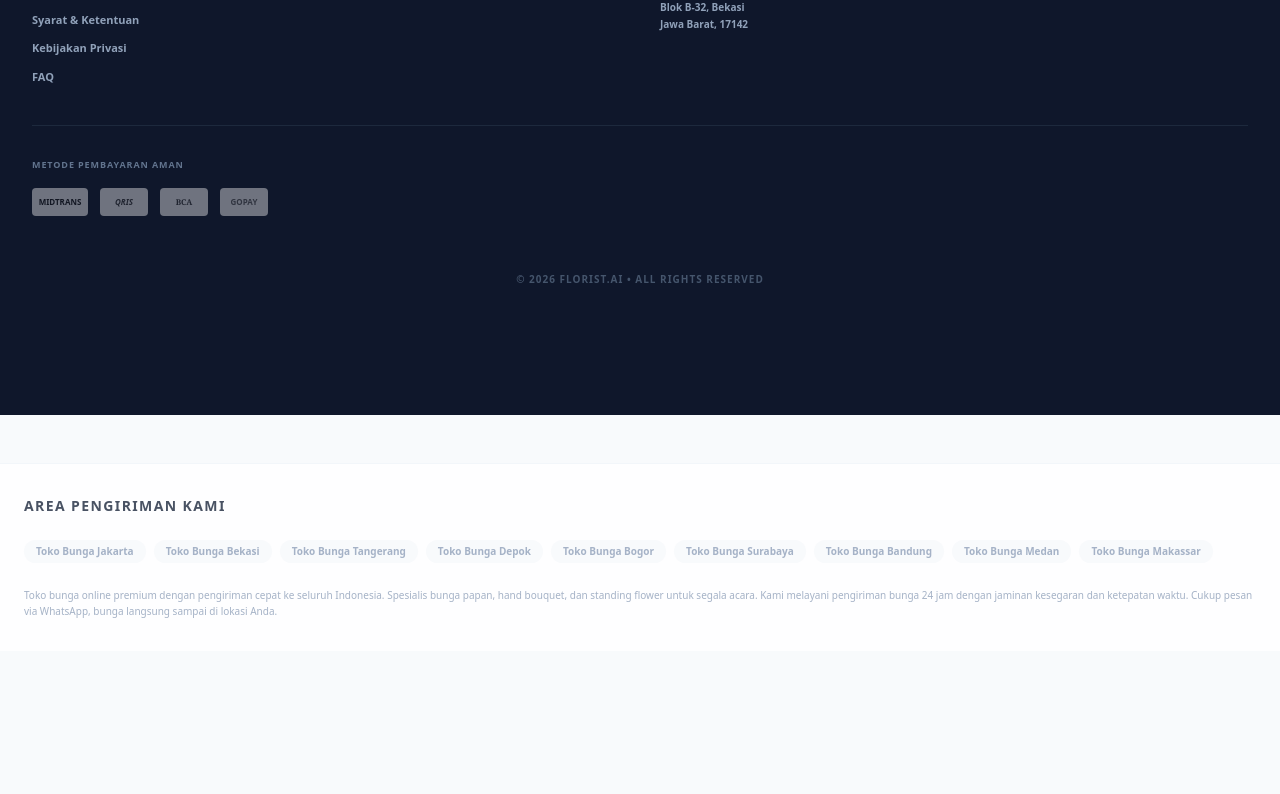
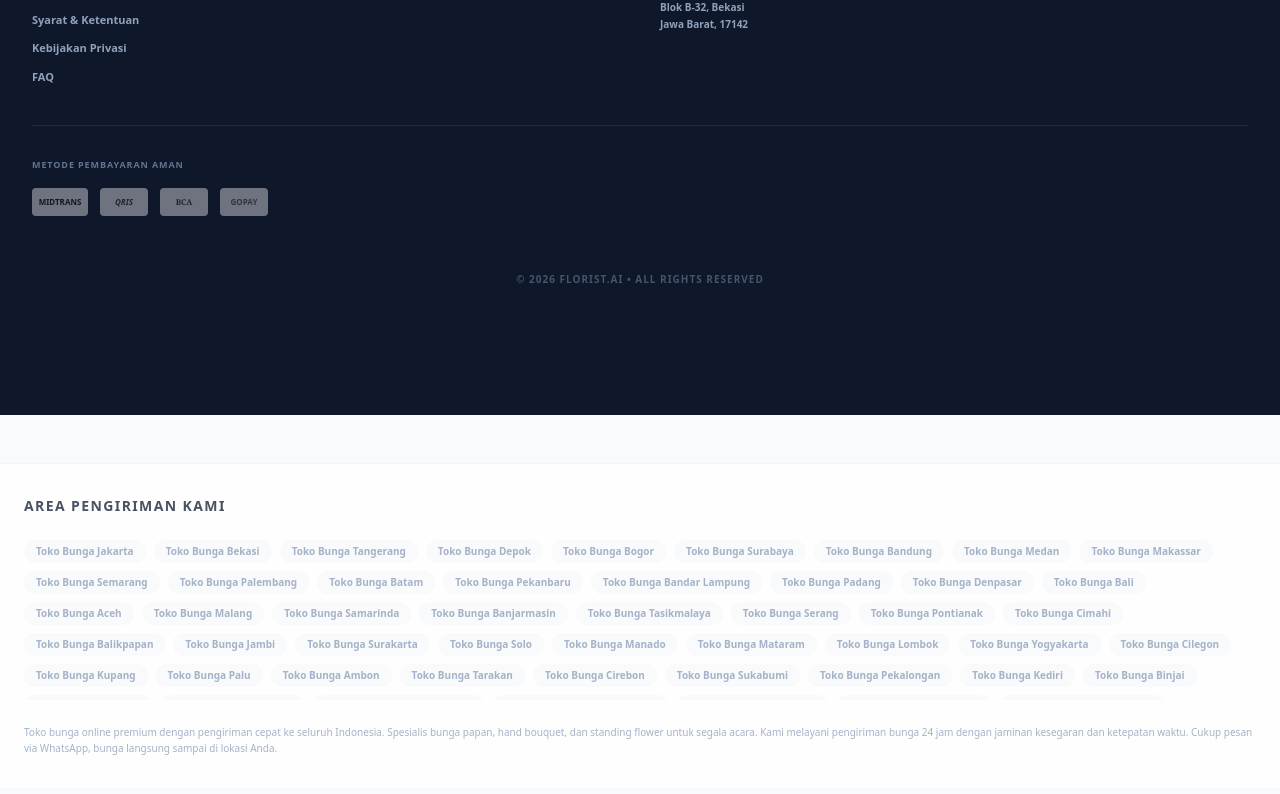
Before and after one commit to pedircodesupport/florist, a React (Vite) app: page / in a window 1280 px wide. Shown: the part 7075-7869 px from the top of the page. Built offline with nearby package versions, Linux system fonts and the light colour scheme.

Commit message:
Expand SEO locations to more Indonesian regions and optimize footer display

```diff
--- a/src/components/Home.jsx
+++ b/src/components/Home.jsx
@@ -686,7 +686,7 @@ const Home = () => {
               Area Pengiriman Kami
             </h2>
           </div>
-          <div className="flex flex-wrap gap-2">
+          <div className="flex flex-wrap gap-2 max-h-40 overflow-y-auto pr-2 custom-scrollbar">
               {SITE_CONFIG.locations.map(loc => (
                 <span key={loc} className="text-[10px] font-bold text-slate-400 bg-slate-50 px-3 py-1 rounded-full text-nowrap">
                   Toko Bunga {loc}
--- a/src/data.jsx
+++ b/src/data.jsx
@@ -16,8 +16,18 @@ export const SITE_CONFIG = {
     title: "Florist.AI: Toko Bunga Online 24 Jam - Kirim Bunga Papan & Bouquet",
     description: "Toko bunga online premium dengan pengiriman cepat ke seluruh Indonesia. Spesialis bunga papan, hand bouquet, dan standing flower untuk segala acara.",
     keywords: "toko bunga online, kirim bunga jakarta, bunga papan ucapan, hand bouquet murah, florist indonesia, bunga mawar.",
-    url: "https://florist-ai.vercel.app", // Alamat demo
-    locations: ["Jakarta", "Bekasi", "Tangerang", "Depok", "Bogor", "Surabaya", "Bandung", "Medan", "Makassar"]
+    url: "https://florist-ai.vercel.app",
+    locations: [
+      "Jakarta", "Bekasi", "Tangerang", "Depok", "Bogor", "Surabaya", "Bandung", "Medan", "Makassar",
+      "Semarang", "Palembang", "Batam", "Pekanbaru", "Bandar Lampung", "Padang", "Denpasar", "Bali", "Aceh",
+      "Malang", "Samarinda", "Banjarmasin", "Tasikmalaya", "Serang", "Pontianak", "Cimahi", "Balikpapan",
+      "Jambi", "Surakarta", "Solo", "Manado", "Mataram", "Lombok", "Yogyakarta", "Cilegon", "Kupang",
+      "Palu", "Ambon", "Tarakan", "Cirebon", "Sukabumi", "Pekalongan", "Kediri", "Binjai", "Jayapura",
+      "Banda Aceh", "Pematangsiantar", "Padangsidimpuan", "Tebing Tinggi", "Lubuklinggau", "Banda Lampung",
+      "Pangkal Pinang", "Bangka Belitung", "Tanjung Pinang", "Dumai", "Bukittinggi", "Probolinggo",
+      "Pasuruan", "Mojokerto", "Madiun", "Blitar", "Banjar", "Palangkaraya", "Banjarbaru", "Singkawang",
+      "Bontang", "Bitung", "Tomohon", "Ternate", "Tidore", "Sorong", "Manokwari"
+    ]
 };
 
 // --- MOCK DATA ---
```
